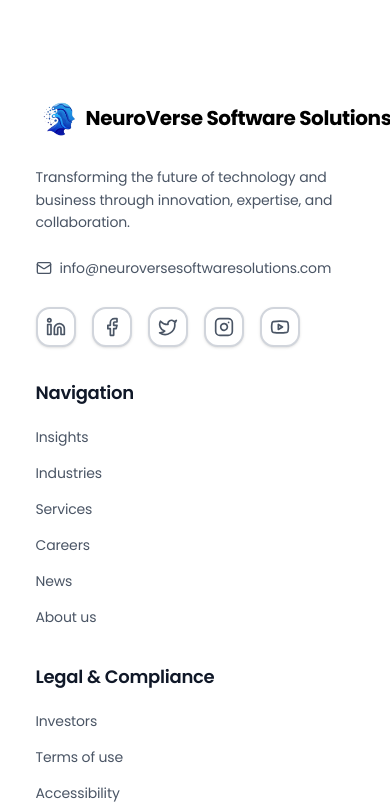
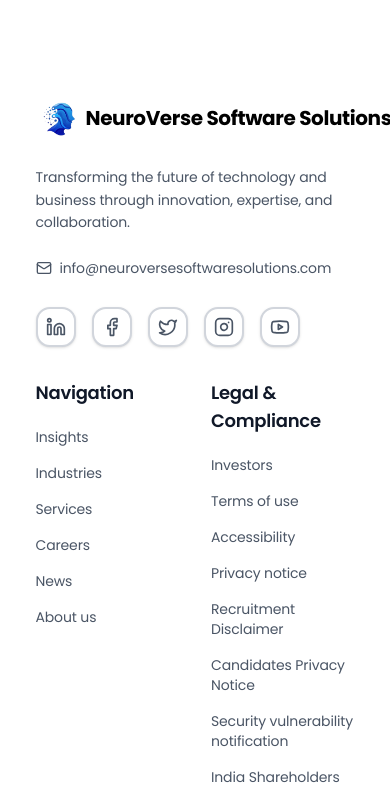
Before and after one commit to sameer6699/NeuroVerse_Software_Solutions_Web_Project, a React (Vite) app: page /services/CyberSecurity-and-risk-management in a window 390 px wide. Shown: the part 7040-7844 px from the top of the page. Built offline with nearby package versions, Linux system fonts and the light colour scheme.

Commit message:
Added changes in the UI of the project

```diff
--- a/src/components/Footer.tsx
+++ b/src/components/Footer.tsx
@@ -76,9 +76,9 @@ export default function Footer() {
     <footer className="relative bg-white text-gray-900 mt-4 md:mt-6">
       <div className="max-w-7xl mx-auto px-4 sm:px-6 lg:px-8 py-12 md:py-16 lg:py-20 max-w-5k-content">
         {/* Main Footer Content */}
-        <div className="grid grid-cols-1 md:grid-cols-2 lg:grid-cols-5 gap-8 md:gap-12 lg:gap-16 mb-12">
+        <div className="grid grid-cols-2 md:grid-cols-2 lg:grid-cols-5 gap-8 md:gap-12 lg:gap-16 mb-12">
           {/* Left Column - Company Branding */}
-          <div className="lg:col-span-2">
+          <div className="col-span-2 lg:col-span-2">
             <Link
               to="/"
               className="flex items-center cursor-pointer flex-shrink-0 w-fit mb-6 group"
```
